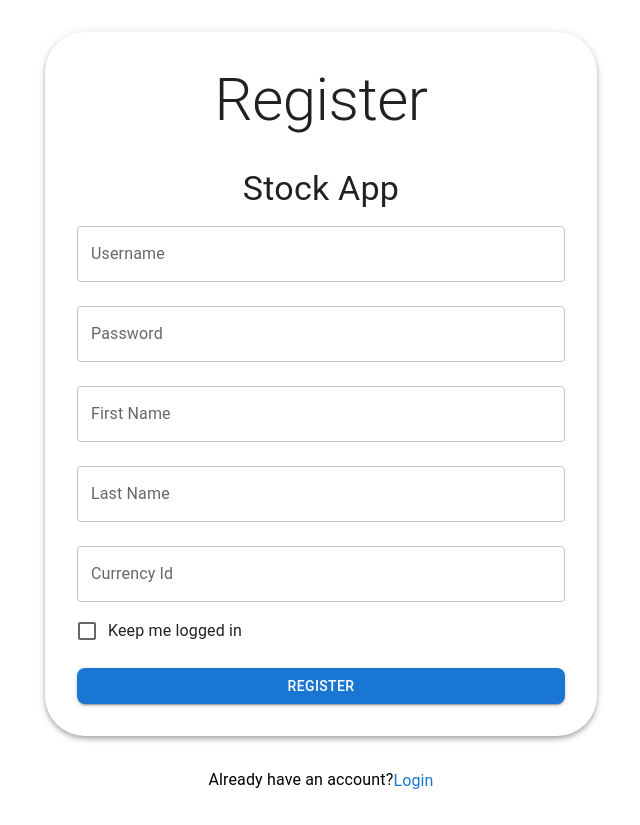
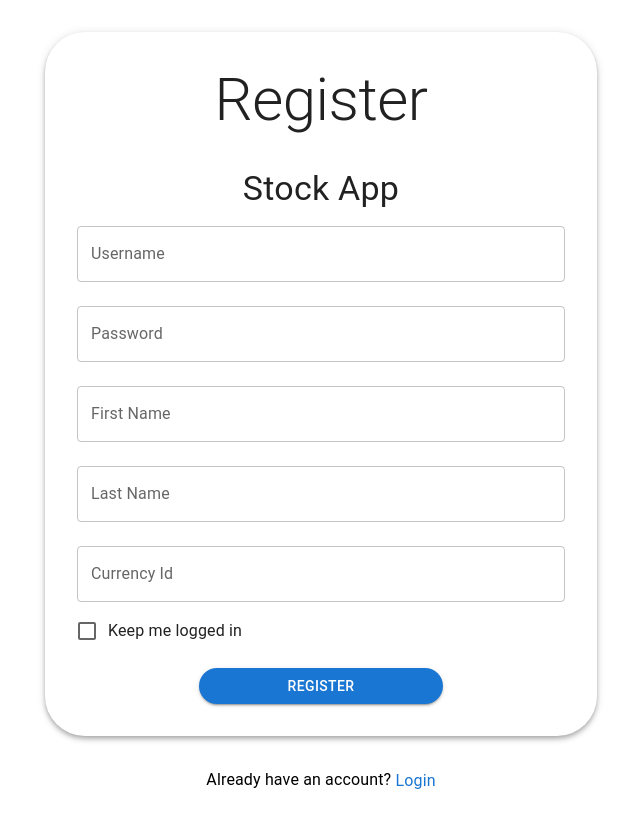
Before and after one commit to chaseltb/full-stack-stock-app, a React (Create React App) app in the folder client/lavadonut/: page / in a window 1280 px wide. Shown: the whole page, without its empty margins (319-959 px from the left). Built offline with nearby package versions, Linux system fonts and the light colour scheme.

Commit message:
auth page now fully styled

```diff
--- a/client/lavadonut/src/AuthPage.js
+++ b/client/lavadonut/src/AuthPage.js
@@ -92,7 +92,8 @@ function AuthPage() {
                         {error}</Alert>}
 
 
-                    <Box component="form" onSubmit={handleSubmit}>
+                    <Box component="form" onSubmit={handleSubmit}
+                        sx={{ display: "flex", flexDirection: "column"}}>
                      {/* register and login use username+password */}
                         <TextField label="Username" name="username" fullWidth margin="normal"
                             value={username} onChange={handleChange} />
@@ -115,7 +116,7 @@ function AuthPage() {
                             label="Keep me logged in"
                         />
 
-                        <Button type="submit" fullWidth variant="contained" color="primary" sx={{ mt: 2, borderRadius: 2 }}>
+                        <Button type="submit" variant="contained" color="primary" sx={{ mt: 2, borderRadius: 5, width: "50%", alignSelf: "center" }}>
                             {isLogin ? "Login" : "Register"}
                         </Button>
                     </Box>
@@ -125,14 +126,14 @@ function AuthPage() {
             <Typography align="center" sx={{ p: 4 }}>
                 {isLogin ? (
                     <>
-                        Don't have an account?
+                        Don't have an account?{" "}
                         <Link component="button" type="button" underline="hover" onClick={() => setIsLogin(false)}>
                             Register for a free account
                         </Link>
                     </>
                 ) : (
                     <>
-                        Already have an account?
+                        Already have an account?{" "}
                         <Link component="button" type="button" underline="hover" onClick={() => setIsLogin(true)}>
                             Login
                         </Link>
```
